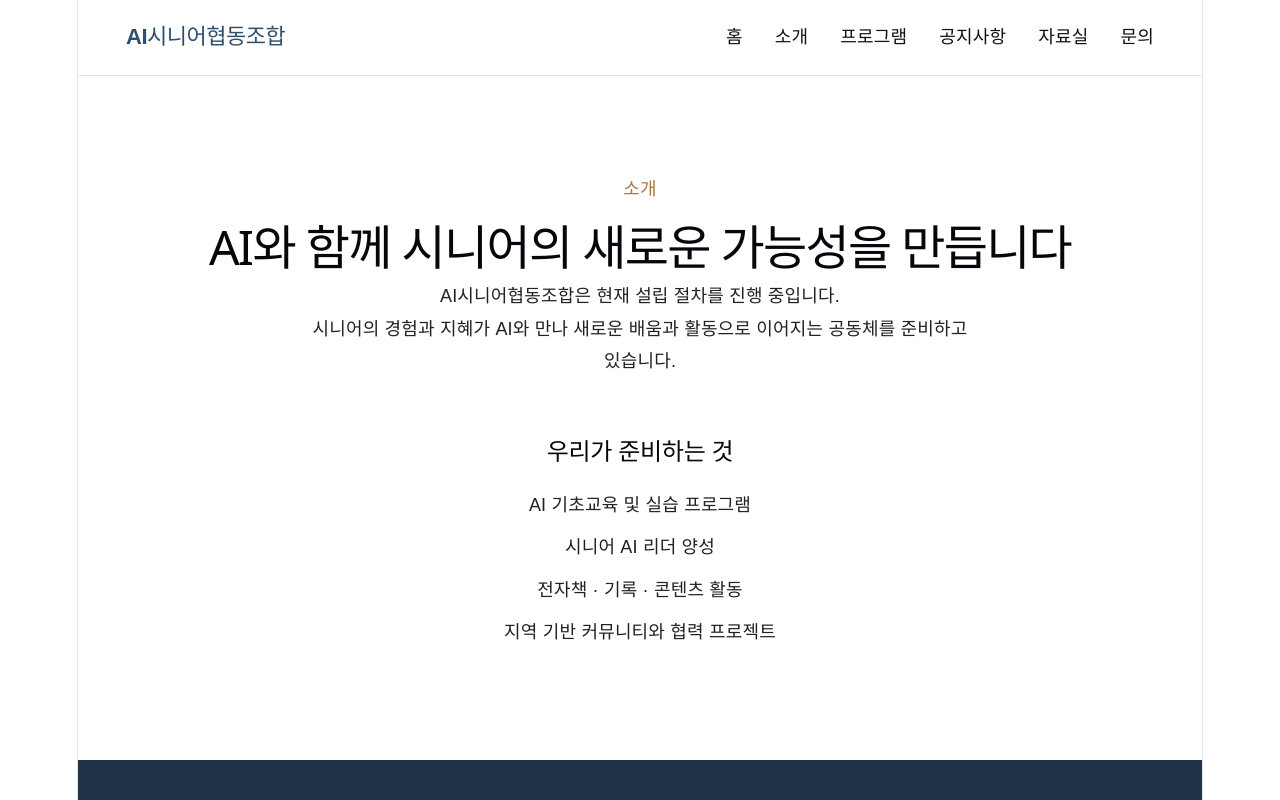
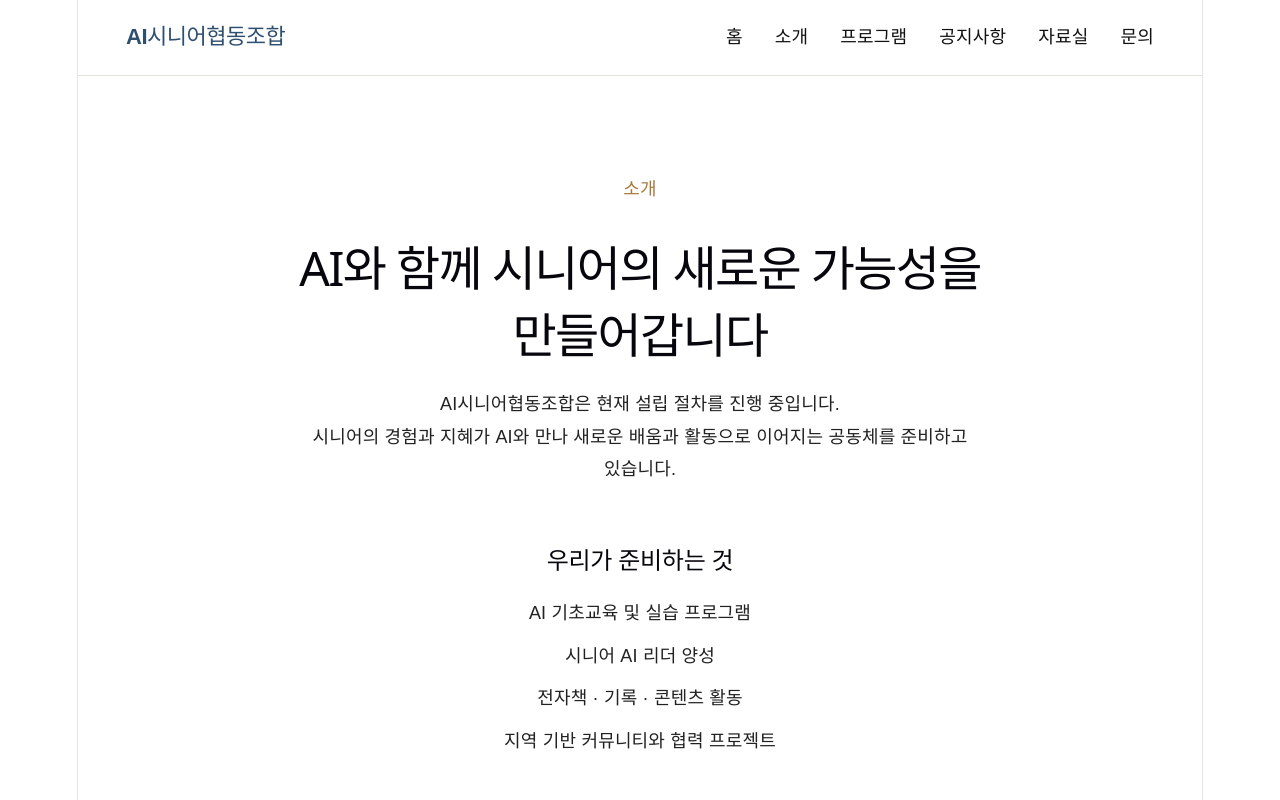
Before and after one commit to jhmisy-crypto/ai-senior-coop-homepage, a React (Vite) app: page /about in a window 1280 px wide. Shown: the top 800 px of the page. Built offline with nearby package versions, Linux system fonts and the light colour scheme.

Commit message:
Fix title line height

```diff
--- a/src/pages/AboutPage.jsx
+++ b/src/pages/AboutPage.jsx
@@ -8,7 +8,9 @@ function AboutPage() {
       <main className="page-section">
 
          <p className="section-label">소개</p>
-         <h1>AI와 함께 시니어의 새로운 가능성을 만듭니다</h1>
+         <h1 style={{ lineHeight: "1.4" }}>
+          AI와 함께 시니어의 새로운 가능성을 만들어갑니다
+         </h1>
 
         <p className="page-desc">
           AI시니어협동조합은 현재 설립 절차를 진행 중입니다.
```
